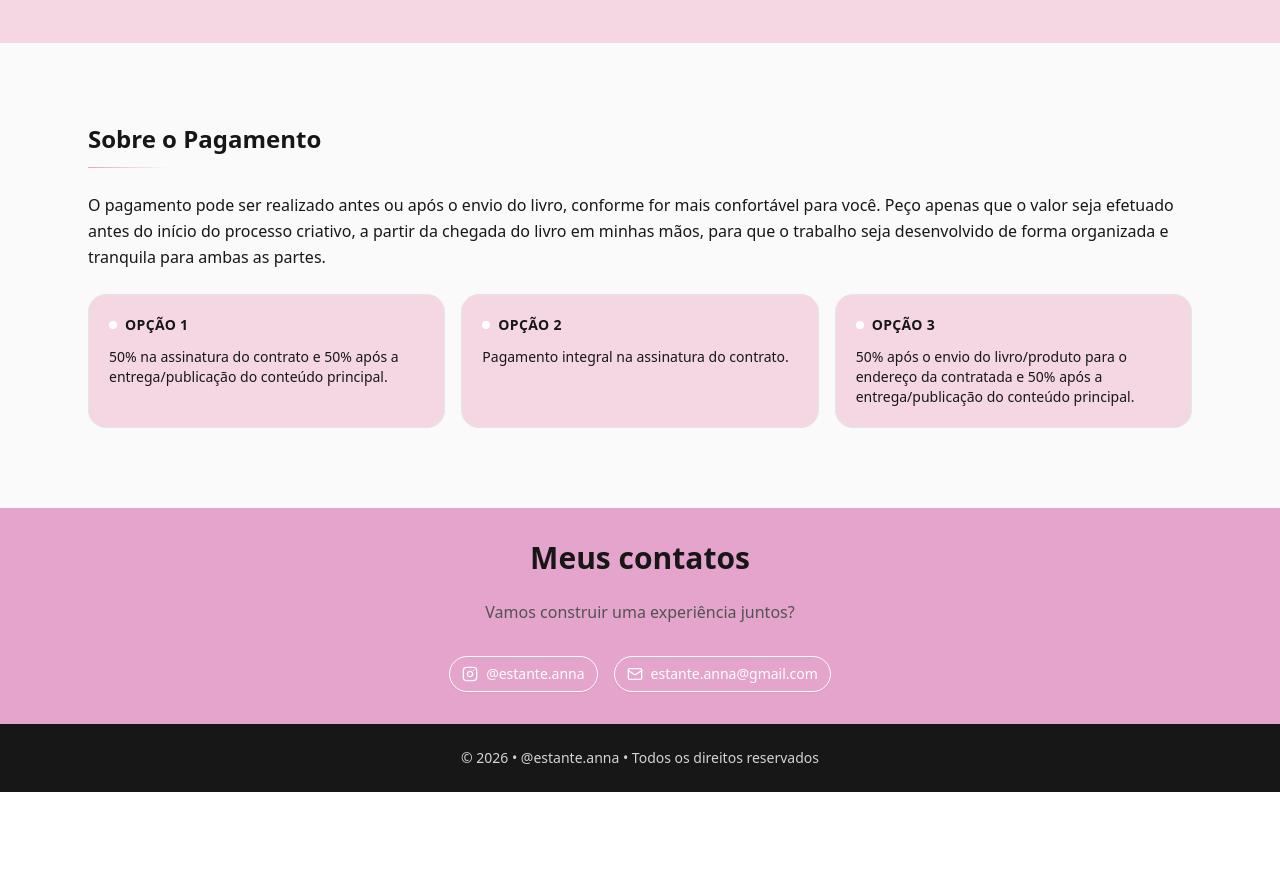
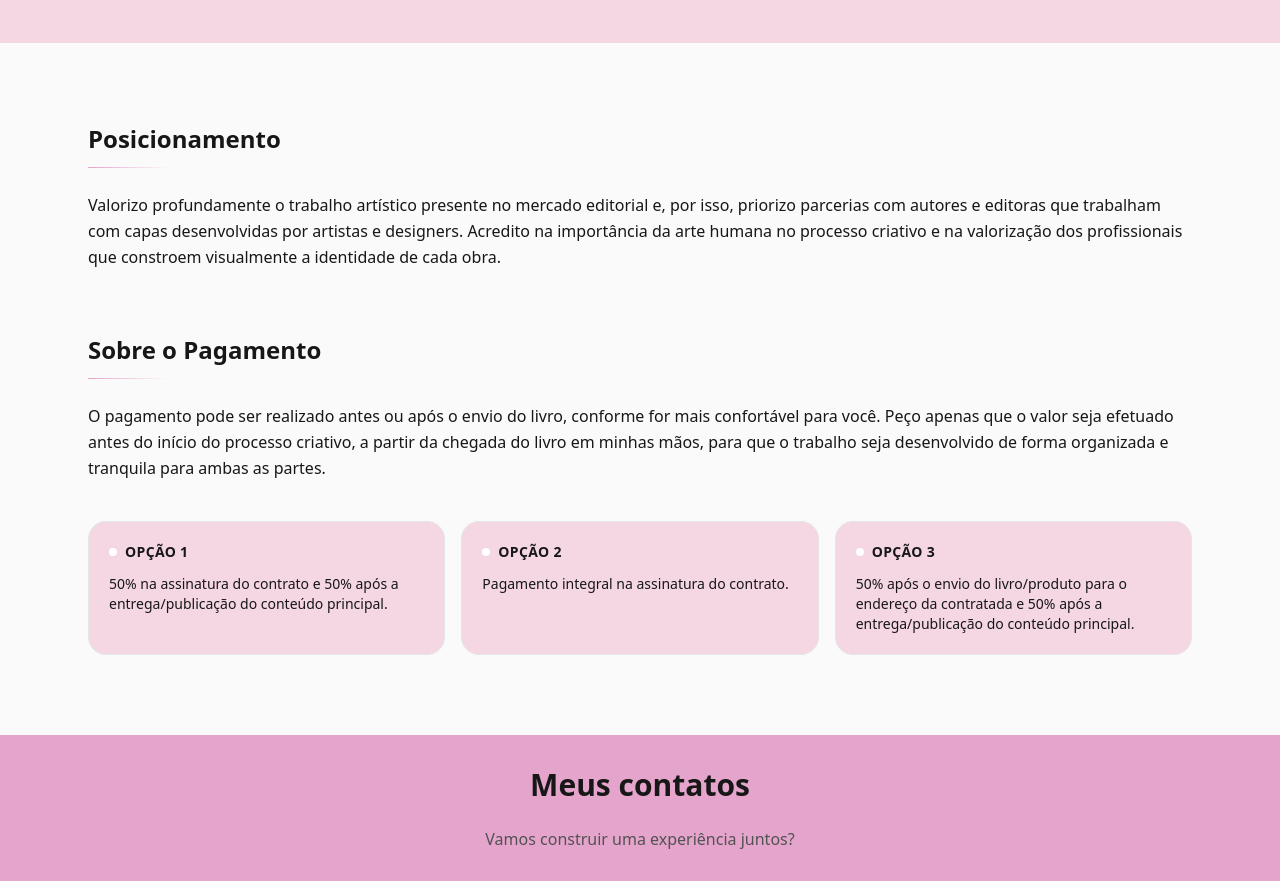
Before and after one commit to GuEstivalet/press-kit, a Next.js app: page / in a window 1280 px wide. Shown: the part 4560-5441 px from the top of the page. Before the commit the page ends 5352 px from the top, so only its background shows below. Built offline with nearby package versions, Linux system fonts and the light colour scheme; a web font is replaced by a local one.

Commit message:
section Posicionamento

```diff
--- a/app/page.tsx
+++ b/app/page.tsx
@@ -435,8 +435,21 @@ Acompanho o texto ao longo do meu processo de leitura e divido essa experiência
 
 <section className="py-16 md:py-20 px-4 md:px-6 max-w-6xl mx-auto px-6">
   {/* Adicionado px-4 para criar a margem lateral no mobile */}
+  <div className="mb-6 ">
+    <h3 className="text-2xl font-semibold ">
+      Posicionamento
+    </h3>
 
-  <div className="mb-6 ">
+    <div className="mt-3 h-px w-20 bg-gradient-to-r from-[#E5A4CB] to-transparent" />
+  </div>
+
+  <div className="space-y-6  leading-relaxed">
+    <p>
+      Valorizo profundamente o trabalho artístico presente no mercado editorial e, por isso, priorizo parcerias com autores e editoras que trabalham com capas desenvolvidas por artistas e designers. Acredito na importância da arte humana no processo criativo e na valorização dos profissionais que constroem visualmente a identidade de cada obra.
+    </p>
+    </div>
+
+  <div className="mb-6 mt-16 ">
     <h3 className="text-2xl font-semibold ">
       Sobre o Pagamento
     </h3>
@@ -453,7 +466,7 @@ Acompanho o texto ao longo do meu processo de leitura e divido essa experiência
       desenvolvido de forma organizada e tranquila para ambas as partes.
     </p>
 
-    <div className="grid gap-4 md:grid-cols-3">
+    <div className="grid gap-4 md:grid-cols-3 mt-10">
       <div className="rounded-2xl border p-5 transition-all hover:border-[#E5A4CB] bg-[#F5D7E3]">
         <div className="mb-3 flex items-center gap-2">
           <div className="h-2 w-2 rounded-full bg-white" />
```
